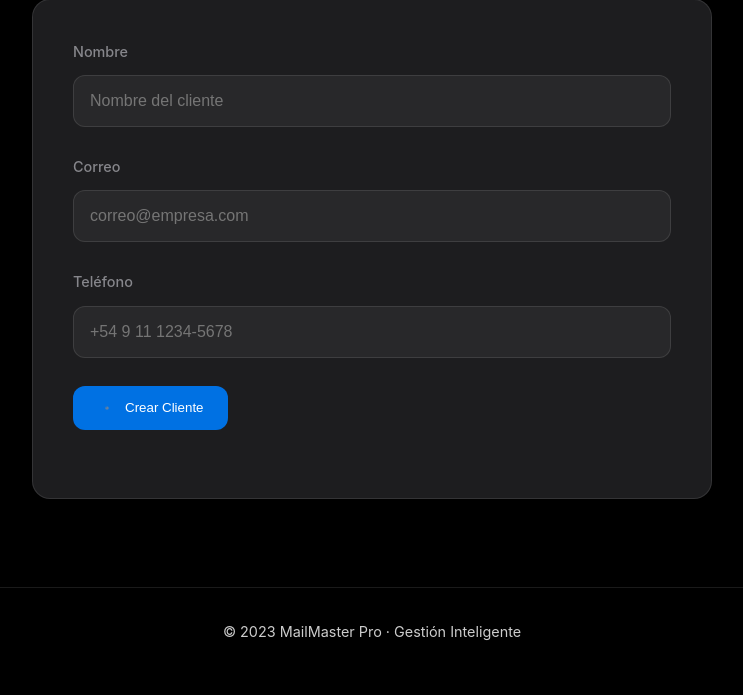
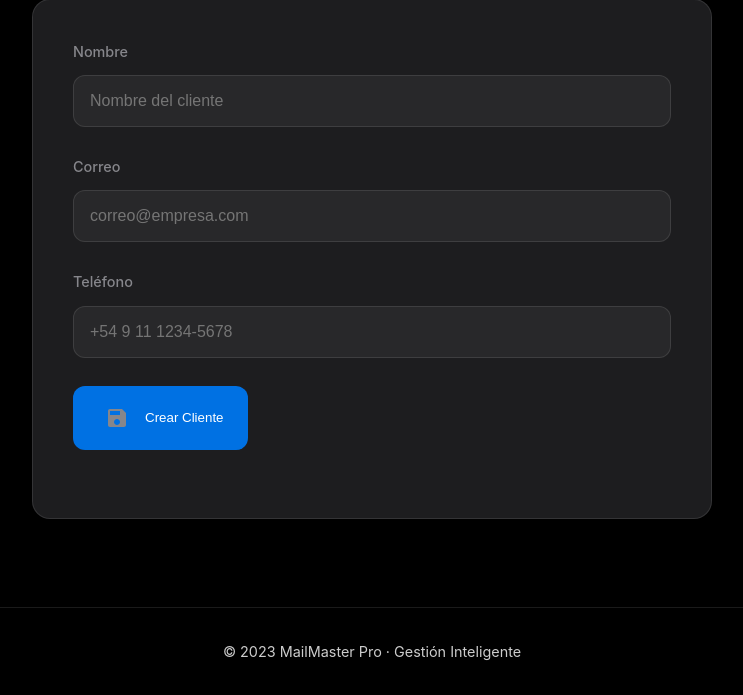
Before and after one commit to AgusDatta/MailMasterPro, a Flask app: page /crear_cliente in a window 1280 px wide. Shown: the part 144-839 px from the top of the page, without its empty margins (268-1011 px from the left). Before the commit the page ends 785 px from the top, so only its background shows below. Run offline with Flask 2, Linux system fonts and the light colour scheme.

Commit message:
cambios en btn-icon

```diff
--- a/static/styles.css
+++ b/static/styles.css
@@ -156,8 +156,8 @@ body {
 }
 
 .btn-icon {
-    width: 20px;
-    height: 20px;
+    width: 40px;
+    height: 40px;
 }
 
 /* Formularios */
```
